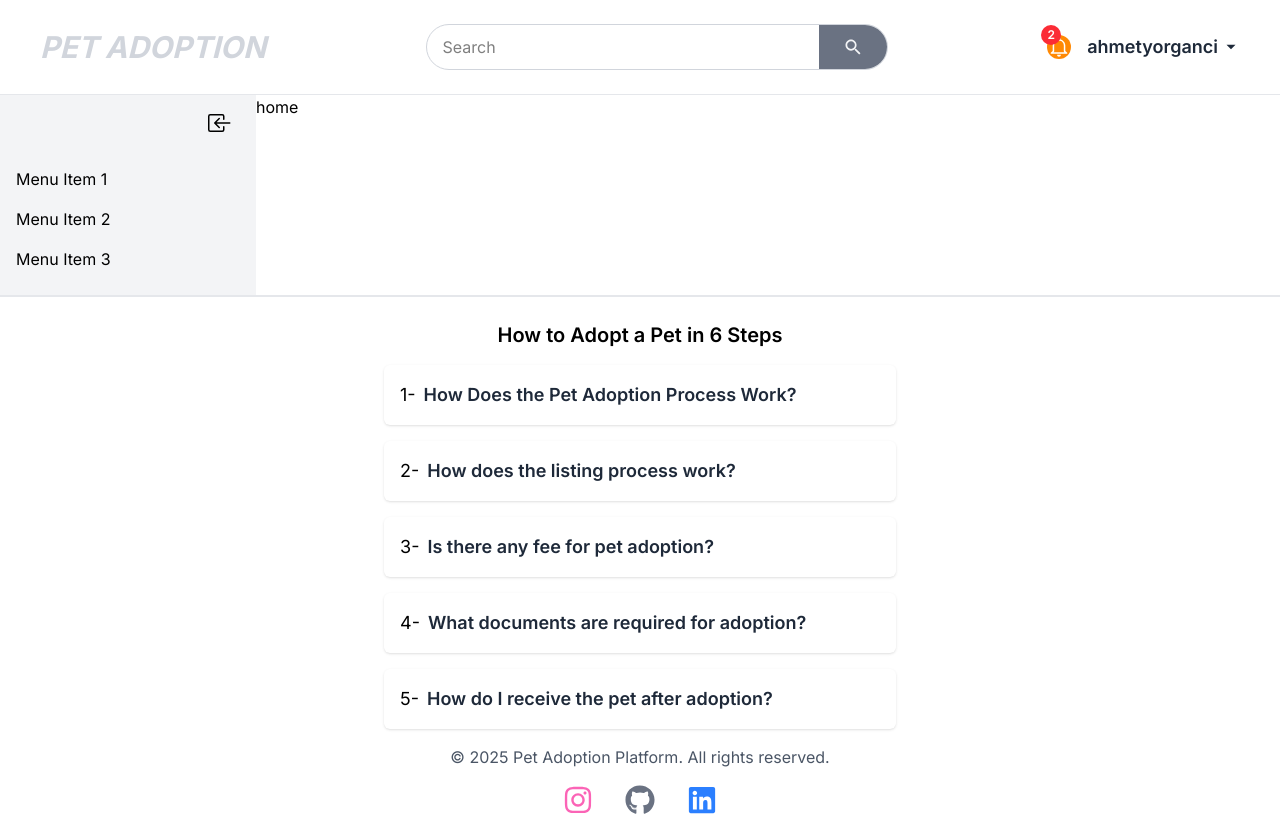
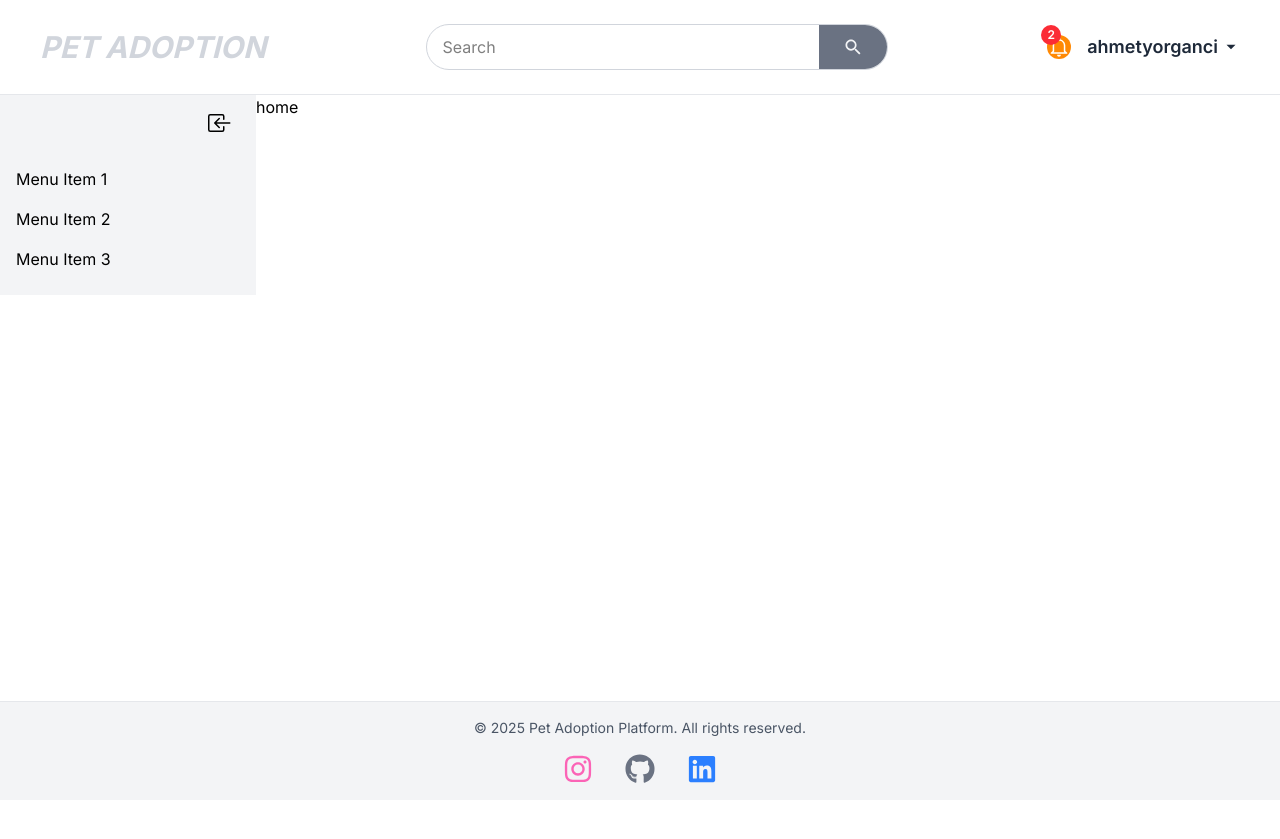
Before and after one commit to EyupCanbay/Pet-Adoption-Platform, a Next.js app in the folder frontend/: page / in a window 1280 px wide. After the commit the page ends 800 px from the top, so only its background shows below. Built offline with nearby package versions, Linux system fonts and the light colour scheme.

Commit message:
Divided into steps and footer

```diff
--- a/frontend/src/components/Footer/index.jsx
+++ b/frontend/src/components/Footer/index.jsx
@@ -1,53 +1,13 @@
 "use client"
-import React, { useState } from 'react';
+import React from 'react';
 import { FaGithub, FaInstagram, FaLinkedin } from "react-icons/fa";
 
 
 function Footer() {
-    const [openStep, setOpenStep] = useState(null); // Track which step is open
-
-    const steps = [
-        { title: 'How Does the Pet Adoption Process Work?', description: 'For the pet adoption process, you can contact the ad owners through the listings on our page. You can get answers to any questions you have and complete the adoption process in a practical way.' },
-        { title: 'How does the listing process work?', description: 'Those who want to give up their pet of a specific breed by posting an ad should register on our site. You can complete your listing process by logging into our site and entering the required details from the relevant categories section.' },
-        { title: 'Is there any fee for pet adoption?', description: 'The platform is a secure adoption method with a significant reputation in pet adoption. This platform brings real animal companions together and offers affordable pricing.' },
-        { title: 'What documents are required for adoption?', description: 'To ensure a smooth adoption process, certain documents may be required, such as identification proof, address proof, and sometimes a home inspection. These documents help confirm the adopter’s eligibility and readiness for pet ownership.' },
-        { title: 'How do I receive the pet after adoption?', description: 'Once the adoption process is complete, the next step is to arrange for the pet’s delivery. This can be done through a local adoption event, through the pet owner’s arrangements, or via a trusted pet transport service, depending on the situation.' },
-
-    ];
-
-    const toggleStep = (index) => {
-        // If the clicked step is already open, close it, otherwise open the new step
-        setOpenStep(openStep === index ? null : index);
-    };
-
     return (
         <footer>
-            <div className="px-10 py-6 border-t border-gray-200 flex flex-col items-center">
-                <h2 className="text-xl font-semibold text-center mb-4">How to Adopt a Pet in 6 Steps</h2>
-
-                <div className="space-y-4 md:w-128 w-full">
-                    {steps.map((step, index) => (
-                        <div key={index} className="p-4 rounded-md shadow-sm">
-                            <div
-                                onClick={() => toggleStep(index)}
-                                className="cursor-pointer flex justify-between items-center"
-                            >
-                                <div className="flex items-center">
-                                    <span className="mr-2 text-sm lg:text-lg">{index + 1}-</span>
-                                    <h3 className="lg:text-lg text-sm font-semibold text-gray-800">{step.title}</h3>
-                                </div>
-                            </div>
-
-                            <div
-                                className={`transition-all duration-300 ease-in-out overflow-hidden ${openStep === index ? 'max-h-screen' : 'max-h-0'}`}
-                            >
-                                <p className="mt-2 text-gray-600">{step.description}</p>
-                            </div>
-                        </div>
-                    ))}
-                </div>
-                <div>
-                    <p className="text-gray-600 text-center mt-4">
+            <div className='py-4 bg-gray-100'>
+                <p className="text-gray-600 text-center text-sm md:text-md lg:text-md">
                     © 2025 Pet Adoption Platform. All rights reserved.
                 </p>
                 <div className="flex justify-center mt-4">
@@ -63,7 +23,6 @@ function Footer() {
                 </div>
 
             </div>
-            </div>
         </footer>
     );
 }
--- /dev/null
+++ b/frontend/src/components/HomeComponent/steps.jsx
@@ -0,0 +1,49 @@
+"use client"
+import React, { useState } from 'react';
+
+function Steps() {
+    const [openStep, setOpenStep] = useState(null); // Track which step is open
+
+    const steps = [
+        { title: 'How Does the Pet Adoption Process Work?', description: 'For the pet adoption process, you can contact the ad owners through the listings on our page. You can get answers to any questions you have and complete the adoption process in a practical way.' },
+        { title: 'How does the listing process work?', description: 'Those who want to give up their pet of a specific breed by posting an ad should register on our site. You can complete your listing process by logging into our site and entering the required details from the relevant categories section.' },
+        { title: 'Is there any fee for pet adoption?', description: 'The platform is a secure adoption method with a significant reputation in pet adoption. This platform brings real animal companions together and offers affordable pricing.' },
+        { title: 'What documents are required for adoption?', description: 'To ensure a smooth adoption process, certain documents may be required, such as identification proof, address proof, and sometimes a home inspection. These documents help confirm the adopter’s eligibility and readiness for pet ownership.' },
+        { title: 'How do I receive the pet after adoption?', description: 'Once the adoption process is complete, the next step is to arrange for the pet’s delivery. This can be done through a local adoption event, through the pet owner’s arrangements, or via a trusted pet transport service, depending on the situation.' },
+
+    ];
+
+    const toggleStep = (index) => {
+        // If the clicked step is already open, close it, otherwise open the new step
+        setOpenStep(openStep === index ? null : index);
+    };
+    return (
+        <div className="py-6 border-gray-200 flex flex-col items-center">
+            <h2 className="text-xl font-semibold text-center mb-4">How to Adopt a Pet in 6 Steps</h2>
+
+            <div className="space-y-4 md:w-128 w-full">
+                {steps.map((step, index) => (
+                    <div key={index} className="p-4 rounded-md shadow-sm">
+                        <div
+                            onClick={() => toggleStep(index)}
+                            className="cursor-pointer flex justify-between items-center"
+                        >
+                            <div className="flex items-center">
+                                <span className="mr-2 text-sm lg:text-lg">{index + 1}-</span>
+                                <h3 className="lg:text-lg text-sm font-semibold text-gray-800">{step.title}</h3>
+                            </div>
+                        </div>
+
+                        <div
+                            className={`transition-all duration-300 ease-in-out overflow-hidden ${openStep === index ? 'max-h-screen' : 'max-h-0'}`}
+                        >
+                            <p className="mt-2 text-gray-600 text-sm">{step.description}</p>
+                        </div>
+                    </div>
+                ))}
+            </div>
+        </div>
+    )
+}
+
+export default Steps
```
Lines whose indentation alone changed are shown as unchanged.
